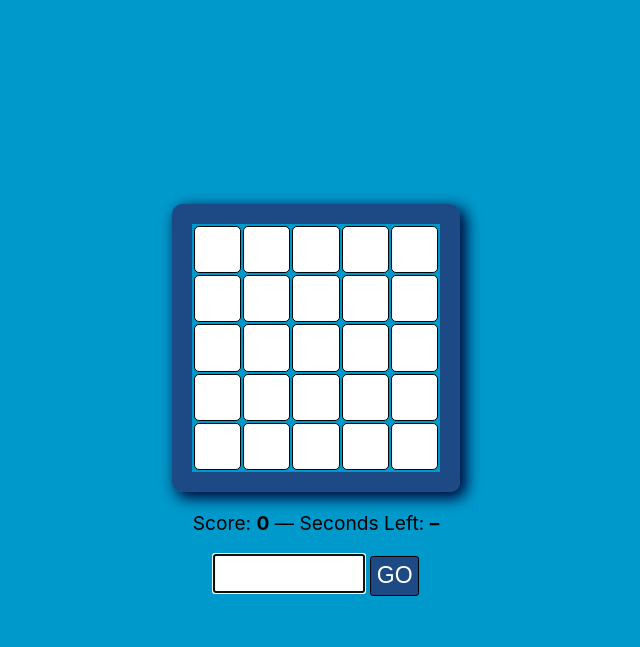
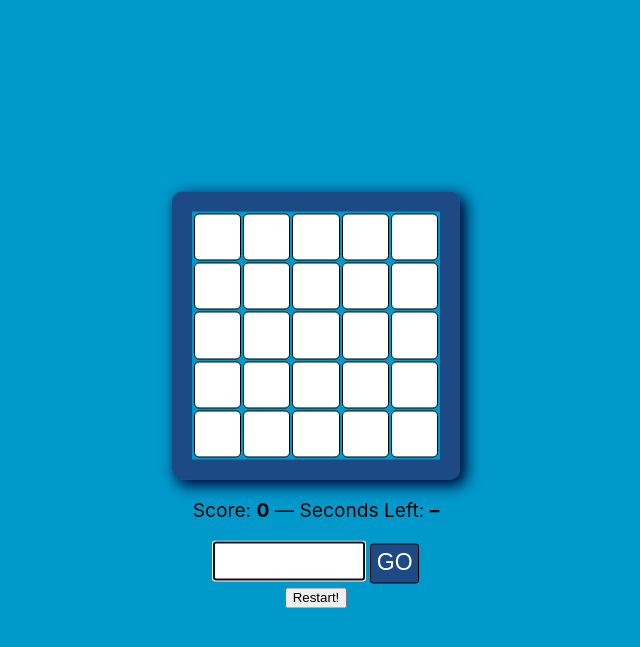
Before and after one commit to spencerTaira/boggle-project, a Flask app: page /1 in a window 1280 px wide. Shown: the top 647 px of the page, without its empty margins (324-964 px from the left). Run offline with Flask 2, Linux system fonts and the light colour scheme; parts of the project's set-up code (start-up, migrations or seed data) failed here and were passed over; some libraries are stand-ins or nearby versions.

Commit message:
added restart fucntionality for both backend and front-end

```diff
--- a/boggle/app.py
+++ b/boggle/app.py
@@ -49,7 +49,7 @@ def homepage(room_name):
 # 'connect' is magic, automatically sent from client on connection
 @socketio.on('connect')
 def game_connect():
-
+    emit("debug", 'connnecttttingggg')
     lobby_id = session["room_name"]
     username = session["username"]
 
@@ -58,12 +58,14 @@ def game_connect():
     player = Player(username, lobby_id)
 
     if (lobby_id in games):
-
+        # if games[lobby_id].get("game", False):
+        #     games[]
         game = games[lobby_id]["game"]
         if username not in games[lobby_id]["players"]:
             games[lobby_id]["players"][username] = player
 
     else:
+
         game = BoggleGame(room=lobby_id)
         games[lobby_id] = {"game":game, "players":{username:player}}
 
@@ -124,12 +126,7 @@ def score_word():
     if check_if_winner(username, lobby_id):
         emit('debug', 'winner')
         emit('game-result', f"Congrats {username}!!! You are the winner!!!")
-        game = games[lobby_id]["game"]
-        game.reset()
-        emit('connected', {
-                "lobbyId":lobby_id,
-                "board":game.board,
-                }, to=lobby_id)
+
     else:
         emit('debug', 'loser')
         emit(
@@ -137,6 +134,30 @@ def score_word():
             f"Congrats {username}!!! You have earned yourself additional study hall!!!"
         )
 
+@socketio.on('restart') #restart button only visible to creator
+def restart():
+    lobby_id = session["room_name"]
+
+    game = games[lobby_id]["game"]
+    game.reset()
+
+    players = games[lobby_id]["players"]
+    for player in players:
+        players[player].reset()
+
+    emit('connected', {
+            "lobbyId":lobby_id,
+            "board":game.board,
+            }, to=lobby_id)
+
+
+    players_info = all_player_serialize(games[lobby_id]["players"])
+    emit('update_scores', players_info, to=lobby_id)
+
+@socketio.on('delete') #on creator going back to lobby #TODO: still need Front-end to emit
+def delete():
+    lobby_id = session["room_name"]
+    del games[lobby_id]["game"]
 
 
 
--- a/boggle/static/boggle.js
+++ b/boggle/static/boggle.js
@@ -9,8 +9,9 @@ const $message = $(".msg");
 const $table = $("table");
 const $scoreboard = $("#scoreboard");
 const $gameResults = $("#game-results");
+const $restartBtn = $("#restart");
 
-const GAME_LENGTH_SECS = 60;
+// const GAME_LENGTH_SECS = 60;
 
 let lobbyId;
 let secondsLeftInGame;
@@ -32,7 +33,11 @@ function start(data) {
   console.debug("start", data);
   lobbyId = data.lobbyId;
   let board = data.board;
+  $playedWords.empty();
+  $gameResults.hide();
+  $restartBtn.hide();
   $form.show();
+  showScore(0);
   displayBoard(board);
   // secondsLeftInGame = GAME_LENGTH_SECS;
   // showTimer(secondsLeftInGame);
@@ -113,6 +118,7 @@ function showTimer(secs) {
 
 function showGameResults(msg) {
   $gameResults.empty();
+  $gameResults.show();
   $gameResults.append(msg);
 }
 
@@ -152,4 +158,5 @@ function showGameResults(msg) {
 
 function endGame(){
   $form.hide();
+  $restartBtn.show();
 }
--- a/boggle/static/boggleWebsocket.js
+++ b/boggle/static/boggleWebsocket.js
@@ -31,6 +31,14 @@ function handleFormSubmit(evt) {
     $wordInput.val("").focus();
   }
 
+  $restartBtn.on("click", restart);
+
+  function restart(e) {
+    console.debug('restart');
+    e.preventDefault();
+
+    socket.emit('restart');
+  }
 
 /** Handle end of game */
 
--- a/boggle/templates/index.html
+++ b/boggle/templates/index.html
@@ -74,6 +74,7 @@
     <button class="word-input-btn">Go</button>
   </form>
 
+  <button id="restart">Restart!</button>
 </main>
 
 <p class="msg">
```
